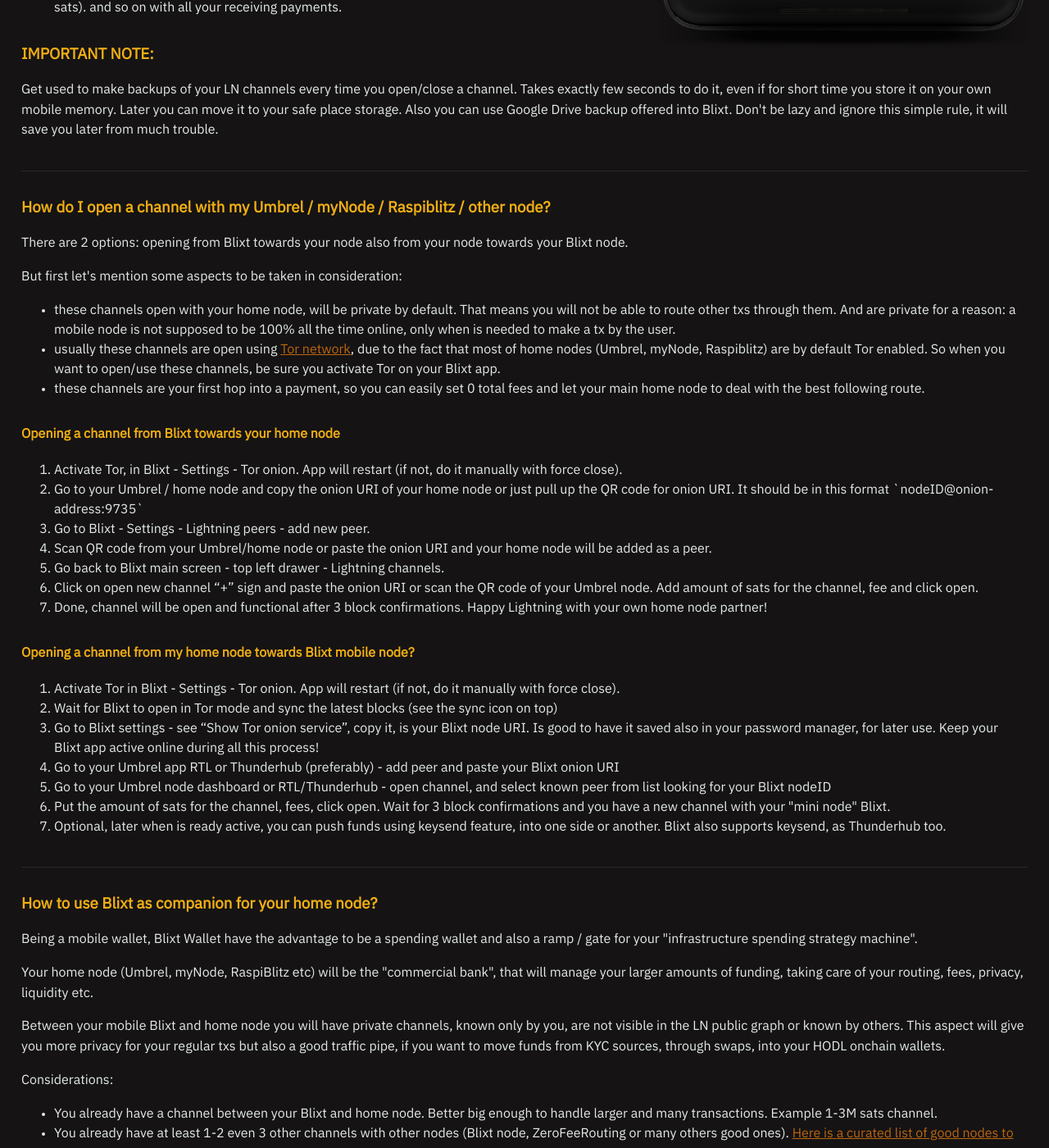
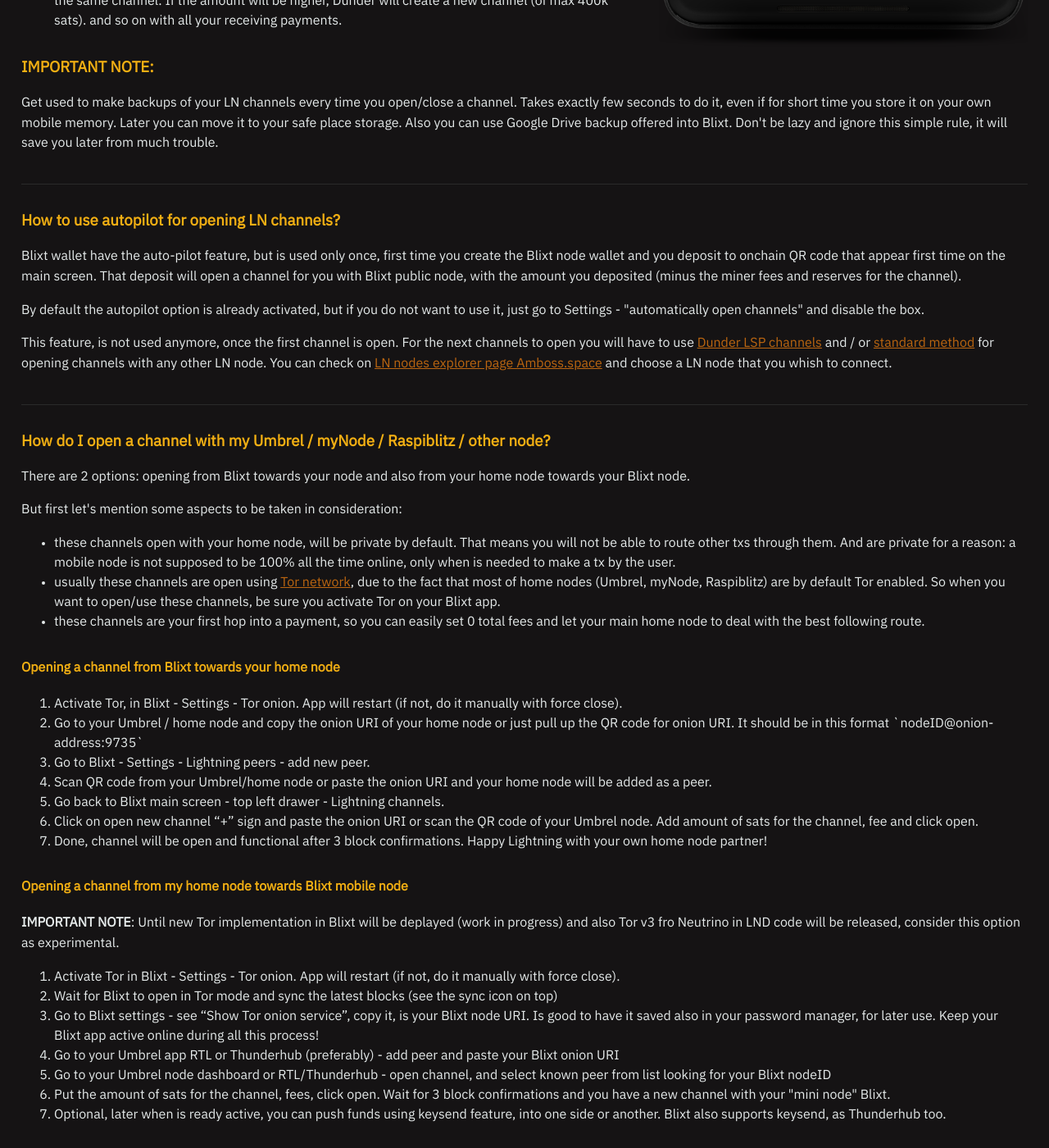
Before and after one commit to BlixtWallet/blixtwallet.github.io, a Jekyll site: the page built from guides.html, in a window 1280 px wide and 1400 px high, scrolled down 1131 px. Shown: the whole window at 82% size. Built offline with Jekyll 4.4.1, drawn with Linux system fonts in a browser that asks for light colours; a script that is not in the unit is left out; some of the changed text lies outside the part shown.

Commit message:
Update guides.html
Add autopilot guide

```diff
--- a/guides.html
+++ b/guides.html
@@ -4,7 +4,7 @@
 ---
 {% include blixt-web.html %}
 <article class="guides">
-  <h2>Blixt Wallet use cases</h2>
+  <h1>Blixt Wallet use cases</h1>
   <style>
     details summary {
       cursor: pointer;
@@ -32,6 +32,7 @@
     <h2>Table of Contents</h2>
     <ul>
       <li><a href="#guide-lsp">How to use Dunder LSP to open channels and receive funds over LN?</a></li>
+      <li><a href="#guide-autopilot">How to use autopilot for opening LN channels?</a></li>
       <li><a href="#guide-channels">How do I open a channel with my Umbrel / myNode / Raspiblitz / other node?</a></li>
       <li><a href="#guide-companion">How to use Blixt as companion for your home node?</a></li>
       <li><a href="#guide-ism">How to use Blixt as "Infrastructure Spending Machine" (ISM)?</a></li>
@@ -54,9 +55,16 @@
     <p>Get used to make backups of your LN channels every time you open/close a channel. Takes exactly few seconds to do it, even if for short time you store it on your own mobile memory. Later you can move it to your safe place storage. Also you can use Google Drive backup offered into Blixt. Don't be lazy and ignore this simple rule, it will save you later from much trouble.</p>
   </section>
 
+  <section id="guide-autopilot">
+  <h3>How to use autopilot for opening LN channels?</h3>
+    <p>Blixt wallet have the auto-pilot feature, but is used only once, first time you create the Blixt node wallet and you deposit to onchain QR code that appear first time on the main screen. That deposit will open a channel for you with Blixt public node, with the amount you deposited (minus the miner fees and reserves for the channel).</p>
+    <p>By default the autopilot option is already activated, but if you do not want to use it, just go to Settings - "automatically open channels" and disable the box.</p>
+    <p>This feature, is not used anymore, once the first channel is open. For the next channels to open you will have to use <a href="#guide-lsp">Dunder LSP channels</a> and / or <a href="#guide-channels">standard method</a> for opening channels with any other LN node. You can check on <a href="https://amboss.space" target="_blank" rel="noopener noreferrer">LN nodes explorer page Amboss.space</a> and choose a LN node that you whish to connect.</p>
+  </section>
+
   <section id="guide-channels">
     <h3>How do I open a channel with my Umbrel / myNode / Raspiblitz / other node?</h3>
-    <p>There are 2 options: opening from Blixt towards your node also from your node towards your Blixt node.</p>
+    <p>There are 2 options: opening from Blixt towards your node and also from your home node towards your Blixt node.</p>
     <p>But first let's mention some aspects to be taken in consideration:</p>
       <ul>
       <li>these channels open with your home node, will be private by default. That means you will not be able to route other txs through them. And are private for a reason: a mobile node is not supposed to be 100% all the time online, only when is needed to make a tx by the user.</li>
@@ -73,7 +81,8 @@
       <li>Click on open new channel “+” sign and paste the onion URI or scan the QR code of your Umbrel node. Add amount of sats for the channel, fee and click open.</li>
       <li>Done, channel will be open and functional after 3 block confirmations. Happy Lightning with your own home node partner!</li>
       </ol>
-    <h4>Opening a channel from my home node towards Blixt mobile node?</h4>
+    <h4>Opening a channel from my home node towards Blixt mobile node</h4>
+    <p><strong>IMPORTANT NOTE</strong>: Until new Tor implementation in Blixt will be deplayed (work in progress) and also Tor v3 fro Neutrino in LND code will be released, consider this option as experimental.</p>
       <ol>
       <li>Activate Tor in Blixt - Settings - Tor onion. App will restart (if not, do it manually with force close).</li>
       <li>Wait for Blixt to open in Tor mode and sync the latest blocks (see the sync icon on top)</li>
```
